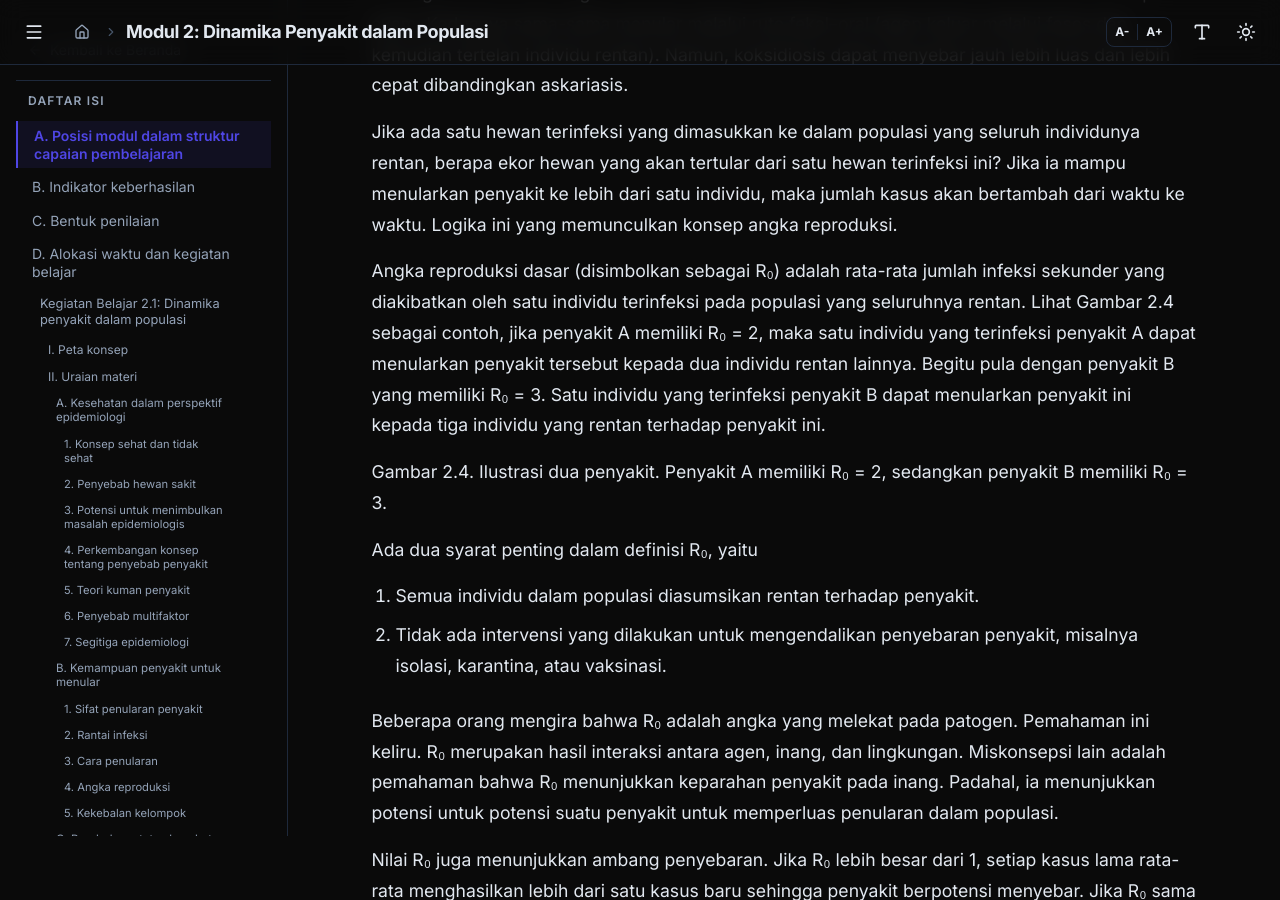
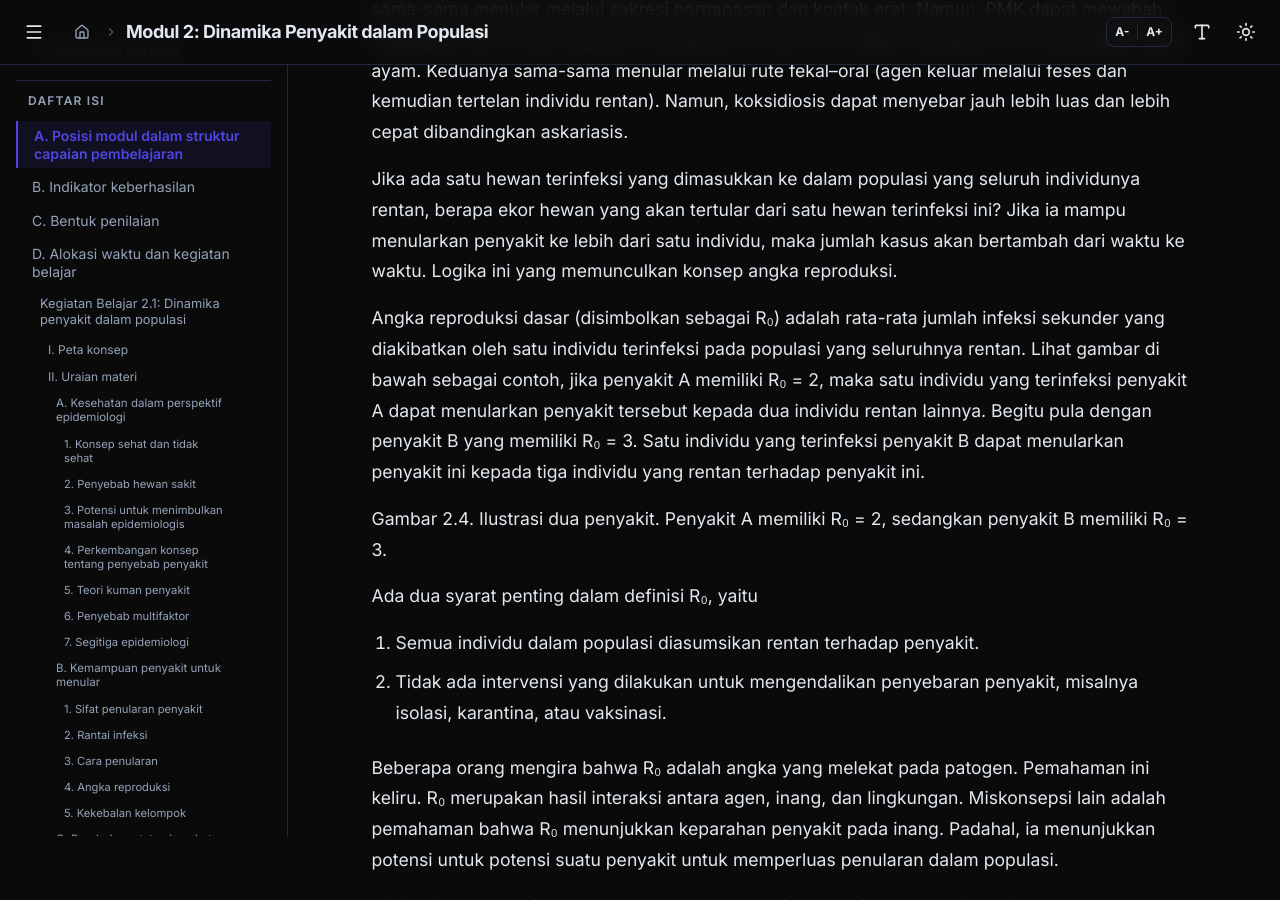
Before and after one commit to rianhs/epidemiologi-dan-ekonomi-veteriner, a Jekyll site: the page built from modul/modul-02.md, in a window 1280 px wide and 900 px high, scrolled down 15791 px. Built offline with Jekyll 4.4.1, drawn with Linux system fonts in a browser that asks for light colours; nearby versions of some CDN libraries; some of the changed text lies outside the part shown.

Commit message:
Update modul-02.md

```diff
--- a/modul/modul-02.md
+++ b/modul/modul-02.md
@@ -197,7 +199,7 @@
 
 Oleh karena itu, untuk mencegah atau mengendalikan suatu penyakit, perlu sejumlah modifikasi atau intervensi komponen segitiga epidemiologi. Semakin banyak komponen atau interaksi yang kita intervensi, maka semakin kecil pula kemungkinan penyakit tersebut muncul dan menyebar.
 
-Tabel 2.4. Contoh intervensi menurut komponen segitiga epidemiologi.
+Tabel 2.5. Contoh intervensi menurut komponen segitiga epidemiologi.
 
 | No | Jenis intervensi | Komponen utama yang dimodifikasi | Penjelasan tambahan |
 | :---: | ----- | :---: | ----- |
@@ -290,7 +292,7 @@
 
 Jika ada satu hewan terinfeksi yang dimasukkan ke dalam populasi yang seluruh individunya rentan, berapa ekor hewan yang akan tertular dari satu hewan terinfeksi ini? Jika ia mampu menularkan penyakit ke lebih dari satu individu, maka jumlah kasus akan bertambah dari waktu ke waktu. Logika ini yang memunculkan konsep angka reproduksi.
 
-Angka reproduksi dasar (disimbolkan sebagai R₀) adalah rata-rata jumlah infeksi sekunder yang diakibatkan oleh satu individu terinfeksi pada populasi yang seluruhnya rentan. Lihat Gambar 2.4 sebagai contoh, jika penyakit A memiliki R₀ = 2, maka satu individu yang terinfeksi penyakit A dapat menularkan penyakit tersebut kepada dua individu rentan lainnya. Begitu pula dengan penyakit B yang memiliki R₀ = 3. Satu individu yang terinfeksi penyakit B dapat menularkan penyakit ini kepada tiga individu yang rentan terhadap penyakit ini.
+Angka reproduksi dasar (disimbolkan sebagai R₀) adalah rata-rata jumlah infeksi sekunder yang diakibatkan oleh satu individu terinfeksi pada populasi yang seluruhnya rentan. Lihat gambar di bawah sebagai contoh, jika penyakit A memiliki R₀ = 2, maka satu individu yang terinfeksi penyakit A dapat menularkan penyakit tersebut kepada dua individu rentan lainnya. Begitu pula dengan penyakit B yang memiliki R₀ = 3. Satu individu yang terinfeksi penyakit B dapat menularkan penyakit ini kepada tiga individu yang rentan terhadap penyakit ini.
 
 
 
@@ -468,7 +470,7 @@
 
 Berikut ini contoh dinamika penyebaran penyakit berdasarkan model SIRD. Perhatikan bahwa setiap hari, jumlah populasi tetap konstan, yaitu 1000.
 
-Tabel 2.4. Simulasi dinamika status penyakit berdasarkan model SIRD.
+Tabel 2.6. Simulasi dinamika status penyakit berdasarkan model SIRD.
 
 | Hari | Rentan  (S) | Terinfeksi  (I) | Sembuh  (R) | Mati  (D) | Jumlah (S+I+R+D) |
 | :---: | :---: | :---: | :---: | :---: | :---: |
```
Also changed, not shown: other parts of modul/modul-02.md (+3 -1 lines).
